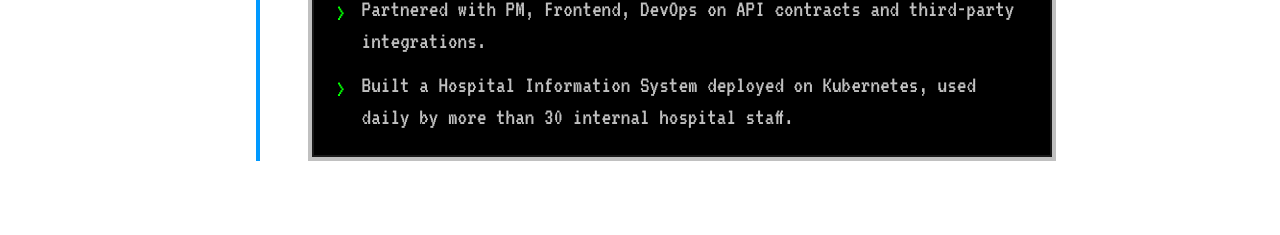
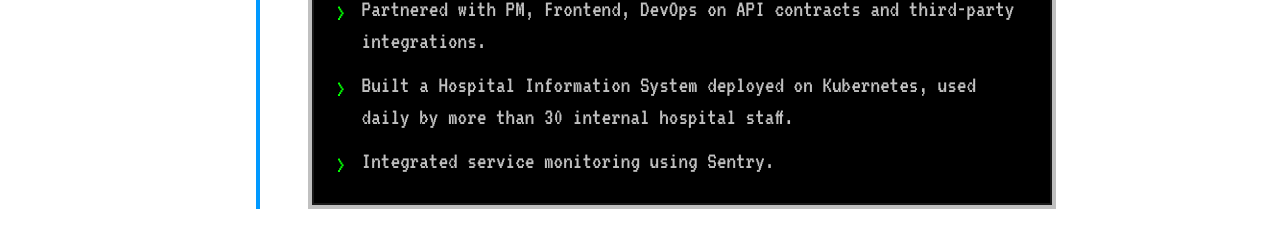
Before and after one commit to vinutama/vinporto, a React (Vite) app: page / in a window 1280 px wide. Shown: the part 4029-4264 px from the top of the page. Built offline with nearby package versions, Linux system fonts and the light colour scheme.

Commit message:
update experience

```diff
--- a/src/app/components/sections/Experience.tsx
+++ b/src/app/components/sections/Experience.tsx
@@ -32,7 +32,8 @@ const experiences = [
       "Built Flask APIs under strict TDD with Python unittest.",
       "Owned CI/CD pipelines end-to-end: deployment, production releases, incident response.",
       "Partnered with PM, Frontend, DevOps on API contracts and third-party integrations.",
-      "Built a Hospital Information System deployed on Kubernetes, used daily by more than 30 internal hospital staff."
+      "Built a Hospital Information System deployed on Kubernetes, used daily by more than 30 internal hospital staff.",
+      "Integrated service monitoring using Sentry."
     ]
   }
 ];
```
